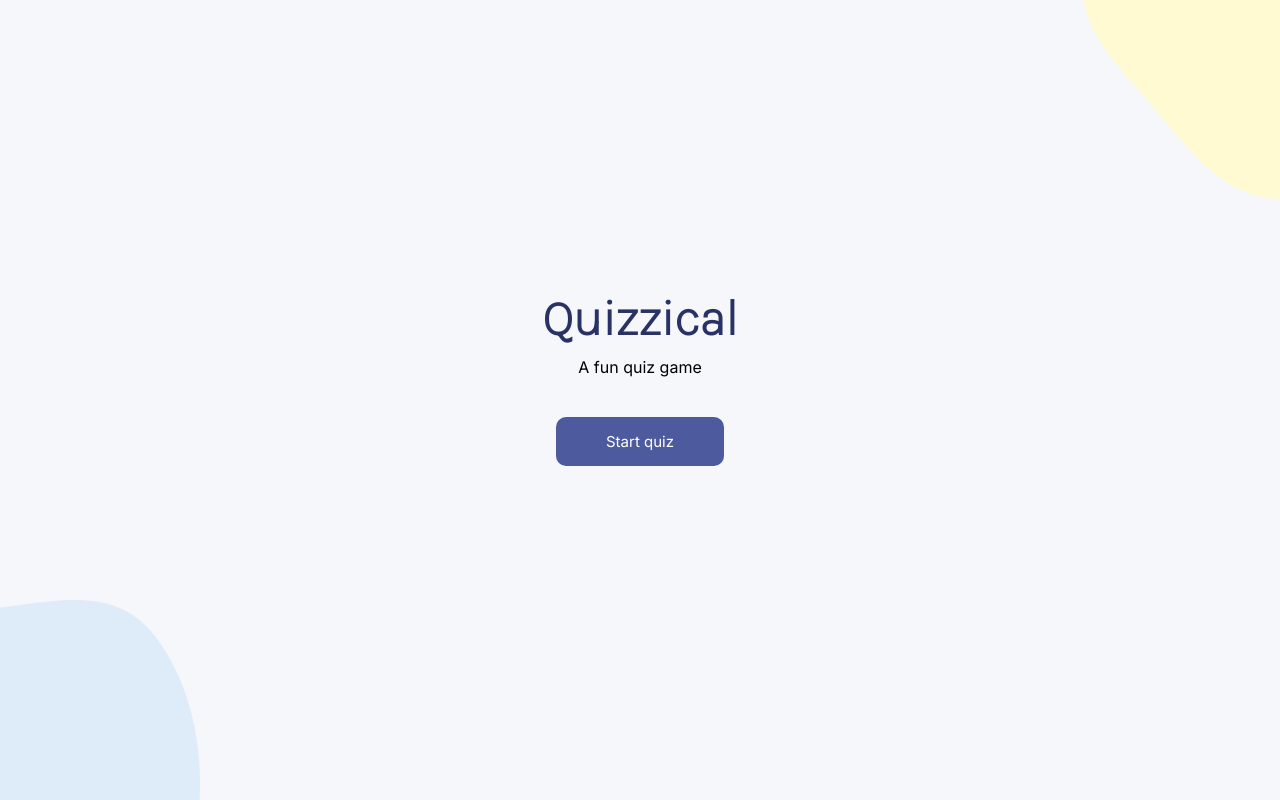
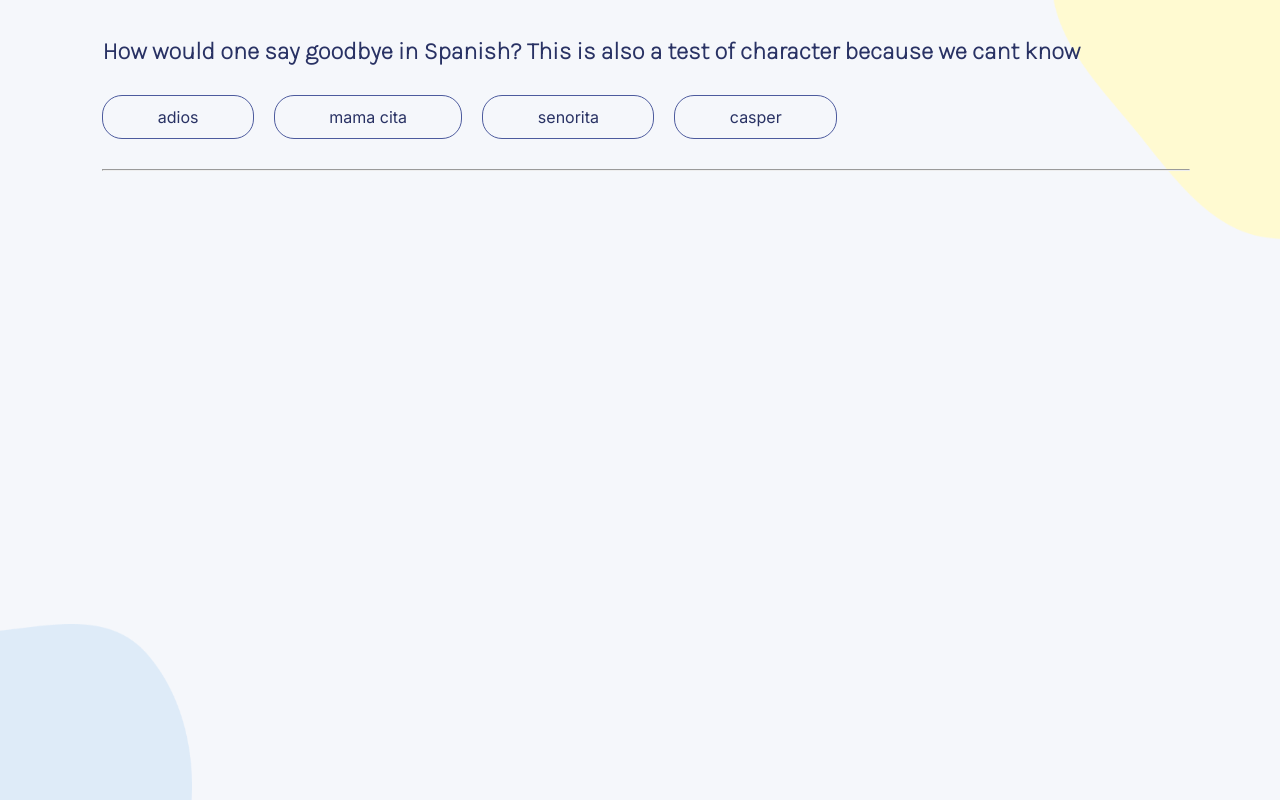
Before and after one commit to Caleb00004/Quizzical-App, a React (Create React App) app: page / in a window 1280 px wide. Both pictures are taken after a click on the button "Start quiz". Built offline with nearby package versions, Linux system fonts and the light colour scheme.

Commit message:
updated app,question.js file and created testdata

```diff
--- a/src/App.js
+++ b/src/App.js
@@ -1,6 +1,7 @@
 import React from 'react';
 import StartPage from './components/startPage';
 import QuestionPage from './components/questionPage';
+import Test  from './testData';
 //import images from '../images'
 
 export default function App () {
@@ -9,13 +10,15 @@ export default function App () {
 
     function requestData () {
         console.log("function ran")
+        setQuestions(Test)
+
     }
 
 
     return (
         <div>
             <img className="blob-5" src={'./images/blob 5.png'}></img>
-            {Questions.length < 1 ? <StartPage Data={requestData}/> : <QuestionPage />}
+            {Questions.length < 1 ? <StartPage Data={requestData}/> : <QuestionPage quizzical={Questions} />}
             <img className="blob-4" src={'./images/blob 4.png'}></img>
         </div>
     )
--- a/src/components/questionPage.js
+++ b/src/components/questionPage.js
@@ -1,7 +1,25 @@
 import React from "react"
 
-export default function renderQuestions () {
+export default function renderQuestions (props) {
+
+    const question = props.quizzical
+    const mapQuizzical = question.map(item => {
+        console.log(item.incorrect_answers)
+    })
+
+    //console.log(props.quizzical[0].incorrect_answers)
     return (
-        <h1>The Questions</h1>
+        <div className="question-page">
+            <br></br>
+            <h1>How would one say goodbye in Spanish? This is also a test of character because we cant know</h1>
+            <ul className="answer-list">
+                <li>adios</li>
+                <li>mama cita</li>
+                <li>senorita</li>
+                <li>casper</li>
+            </ul>
+            <hr></hr>
+        </div>
+
     )
 }
--- a/src/style.css
+++ b/src/style.css
@@ -12,26 +12,28 @@ body {
 
 .blob-5 {
     position: absolute;
-    width: 200px;
-    height: 200px;
+    width: 18%;
+    height: 30%;
+/*    width: 200px;
+    height: 200px; */
     right: 0%;
 }
 
 .blob-4 {
     position: absolute;
-    width: 200px;
-    height: 200px;
+    width: 15%;
+    height: 22%;
     bottom: 0%;
 }
 
 /* Start Page */
 .startPage {
-  /* background: #FFFF00; */
+/*    background: #FFFF00; */
     width: 500px;
-    height: 500px;
+    height: 100px;
 
     position: absolute;
-    top:70;
+    top: 0;
     bottom: 0;
     left: 0;
     right: 0;
@@ -72,3 +74,54 @@ body {
 .startPage-el > button:hover {
     transform: scale(1.1);
 }
+
+/* QuestionPage */
+hr {
+    margin-top: 30px;
+    color: red;
+}
+
+.question-page {
+/*    background: #FFFF00; */
+    position: absolute;
+    width: 85%;
+    margin-top: 30px;
+    text-align: center;
+    margin: 1.5% 8%;
+    left: 0;
+    right: 0;
+
+}
+
+.question-page > h1 {
+    font-family: 'Karla';
+    font-size: 150%;
+    color: #293264;
+    font-weight: bolder;
+    font-style: normal;
+    text-align: left;
+}
+
+.question-page > ul {
+    display: flex;
+    margin-top: 30px;
+    list-style-type: none;
+
+}
+
+.question-page > ul > li {
+    margin-right: 20px;
+    border-style: groove ;
+    border-radius: 20px;
+    border: 0.794239px solid #4D5B9E;
+    padding: 1% 5%;
+    cursor: pointer;
+    font-family: 'Inter';
+    font-weight: 500;
+    color: #293264;
+
+}
+
+.question-page > ul > li:hover {
+    background-color: #D6DBF5;
+}
--- /dev/null
+++ b/src/testData.js
@@ -0,0 +1,18 @@
+// {"response_code":0,"results":
+export default [
+    {"category":"Entertainment: Video Games","type":"multiple","difficulty":"medium",
+        "question":"In the game &quot;Undertale&quot;, who was Mettaton&#039;s creator?",
+        "correct_answer":"Alphys","incorrect_answers":["Undyne","Sans","Asgore"]},
+    {"category":"General Knowledge","type":"multiple","difficulty":"hard",
+        "question":"Which one of these Swedish companies was founded in 1943?","correct_answer":"IKEA",
+        "incorrect_answers":["H &amp; M","Lindex","Clas Ohlson"]},
+    {"category":"Science & Nature","type":"multiple","difficulty":"hard",
+        "question":"How much radiation does a banana emit?","correct_answer":"0.1 Microsievert",
+        "incorrect_answers":["0.3 Microsievert","0.5 Microsievert","0.7 Microsievert"]},
+    {"category":"Science & Nature","type":"multiple","difficulty":"medium",
+        "question":"Which of these choices is not one of the phases of mitosis?",
+        "correct_answer":"Diplophase","incorrect_answers":["Metaphase","Anaphase","Telophase"]},
+    {"category":"Entertainment: Comics","type":"multiple","difficulty":"medium",
+        "question":"Who is the second person to take up the mantle of Night Owl in the Watchmen graphic novel?",
+        "correct_answer":"Daniel Dreiberg","incorrect_answers":["Nelson Gardner","Hollis Mason","Adrian Veidt"]}
+]
```
